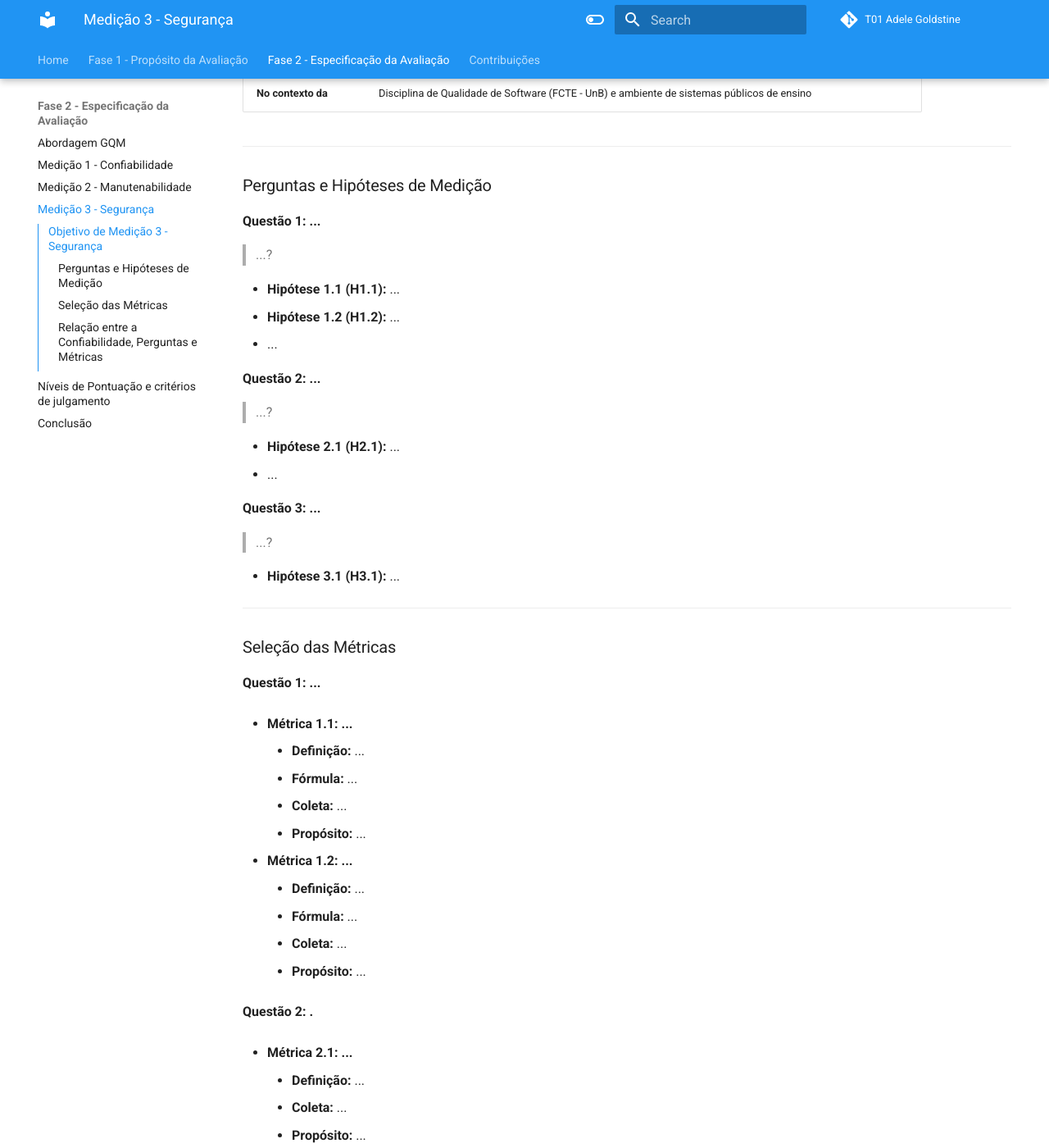
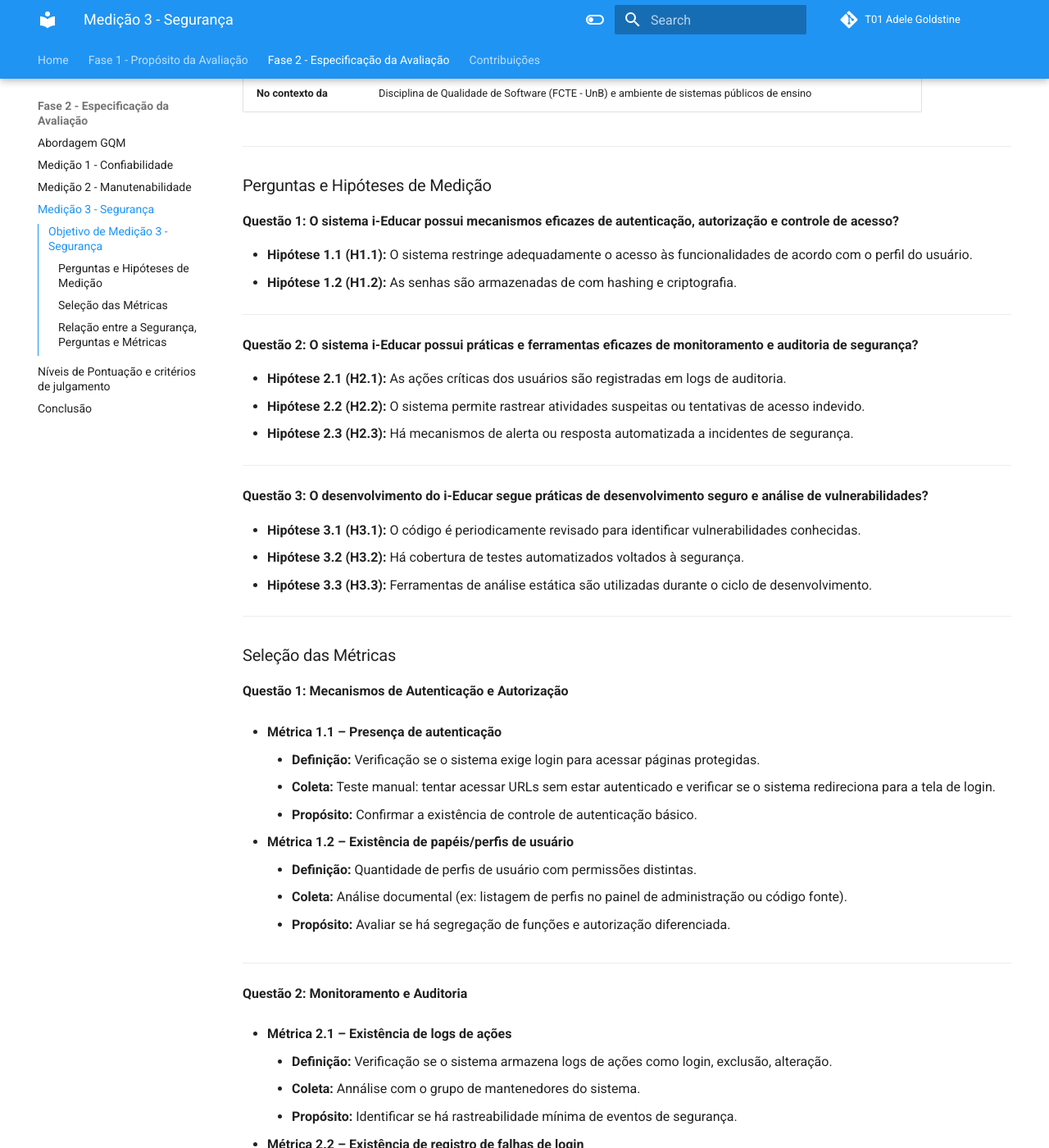
Before and after one commit to FCTE-Qualidade-de-Software-1/2025-2_T01_ADELE-GOLDSTINE, an MkDocs documentation site: the page built from docs/fase_2/Seguranca.md, in a window 1280 px wide and 1400 px high, scrolled down 1096 px. Shown: the whole window at 82% size. Built offline with MkDocs 1.6.1 and Material for MkDocs 9.7.7, drawn with Linux system fonts in a browser that asks for light colours; comment, search, counter and statistics services are not loaded; some of the changed text lies outside the part shown.

Commit message:
Adiciona questions e metrics

```diff
--- a/docs/fase_2/Seguranca.md
+++ b/docs/fase_2/Seguranca.md
@@ -30,63 +30,80 @@
 
 ---
 
+
 ### Perguntas e Hipóteses de Medição
 
-**Questão 1: ...**
-> ...?
+**Questão 1: O sistema i-Educar possui mecanismos eficazes de autenticação, autorização e controle de acesso?**
 
-* **Hipótese 1.1 (H1.1):** ...
-* **Hipótese 1.2 (H1.2):** ...
-* ...
+* **Hipótese 1.1 (H1.1):** O sistema restringe adequadamente o acesso às funcionalidades de acordo com o perfil do usuário.
+* **Hipótese 1.2 (H1.2):** As senhas são armazenadas de com hashing e criptografia.
 
-**Questão 2: ...**
-> ...?
+---
 
-* **Hipótese 2.1 (H2.1):** ...
-* ...
+**Questão 2: O sistema i-Educar possui práticas e ferramentas eficazes de monitoramento e auditoria de segurança?**
 
-**Questão 3: ...**
-> ...?
+* **Hipótese 2.1 (H2.1):** As ações críticas dos usuários são registradas em logs de auditoria.
+* **Hipótese 2.2 (H2.2):** O sistema permite rastrear atividades suspeitas ou tentativas de acesso indevido.
+* **Hipótese 2.3 (H2.3):** Há mecanismos de alerta ou resposta automatizada a incidentes de segurança.
 
-* **Hipótese 3.1 (H3.1):** ...
+---
+
+**Questão 3: O desenvolvimento do i-Educar segue práticas de desenvolvimento seguro e análise de vulnerabilidades?**
+
+* **Hipótese 3.1 (H3.1):** O código é periodicamente revisado para identificar vulnerabilidades conhecidas.
+* **Hipótese 3.2 (H3.2):** Há cobertura de testes automatizados voltados à segurança.
+* **Hipótese 3.3 (H3.3):** Ferramentas de análise estática são utilizadas durante o ciclo de desenvolvimento.
 
 ---
 
 ### Seleção das Métricas
 
-**Questão 1: ...**
+**Questão 1: Mecanismos de Autenticação e Autorização**
 
-* **Métrica 1.1: ...**
-    * **Definição:** ...
-    * **Fórmula:** ...
-    * **Coleta:** ...
-    * **Propósito:** ...
+* **Métrica 1.1 – Presença de autenticação**
+    * **Definição:** Verificação se o sistema exige login para acessar páginas protegidas.
+    * **Coleta:** Teste manual: tentar acessar URLs sem estar autenticado e verificar se o sistema redireciona para a tela de login.
+    * **Propósito:** Confirmar a existência de controle de autenticação básico.
 
-* **Métrica 1.2: ...**
-
-    * **Definição:** ...
-    * **Fórmula:** ...
-    * **Coleta:** ...
-    * **Propósito:** ...
-
-**Questão 2: .**
-
-* **Métrica 2.1: ...**
-
-    * **Definição:** ...
-    * **Coleta:** ...
-    * **Propósito:** ...
-
-**Questão 3: ...**
-
-* **Métrica 3.1: ...**
-
-    * **Definição:** ...
-    * **Coleta:** ...
-    * **Propósito:** ...
+* **Métrica 1.2 – Existência de papéis/perfis de usuário**
+    * **Definição:** Quantidade de perfis de usuário com permissões distintas.
+    * **Coleta:** Análise documental (ex: listagem de perfis no painel de administração ou código fonte).
+    * **Propósito:** Avaliar se há segregação de funções e autorização diferenciada.
 
 ---
 
-### Relação entre a Confiabilidade, Perguntas e Métricas
+**Questão 2: Monitoramento e Auditoria**
 
-![Relação entre a Confiabilidade, Perguntas e Métricas]()
+* **Métrica 2.1 – Existência de logs de ações**
+    * **Definição:** Verificação se o sistema armazena logs de ações como login, exclusão, alteração.
+    * **Coleta:** Annálise com o grupo de mantenedores do sistema.
+    * **Propósito:** Identificar se há rastreabilidade mínima de eventos de segurança.
+
+* **Métrica 2.2 – Existência de registro de falhas de login**
+    * **Definição:** Verificação se tentativas de login incorretas são registradas.
+    * **Coleta:** Tentar efetuar logins inválidos e verificar se o evento é exibido em logs ou relatórios.
+    * **Propósito:** Avaliar a capacidade de monitorar possíveis ataques de força bruta.
+
+---
+
+**Questão 3: Desenvolvimento Seguro**
+
+* **Métrica 3.1 – Presença de testes automatizados**
+    * **Definição:** Quantidade de testes automatizados existentes no projeto.
+    * **Coleta:** Inspecionar repositório.
+    * **Propósito:** Confirmar práticas básicas de validação de código.
+
+* **Métrica 3.2 – Frequência de atualizações de dependências**
+    * **Definição:** Intervalo médio entre atualizações de dependências do projeto.
+    * **Coleta:** Analisar histórico de commits e datas de atualização.
+    * **Propósito:** Avaliar se o projeto é mantido atualizado e protegido contra vulnerabilidades conhecidas.
+
+---
+
+### Relação entre a Segurança, Perguntas e Métricas
+
+| **Questão** | **Métricas Simplificadas** | **Tipo de Coleta** |
+| ------------ | --------------------------- | ------------------ |
+| 1 – Autenticação e Autorização | Presença de autenticação; Perfis de usuário | Teste manual / Análise documental |
+| 2 – Monitoramento e Auditoria | Existência de logs; Registro de falhas de login | Teste funcional / Observação |
+| 3 – Desenvolvimento Seguro | Presença de testes; Frequência de atualização de dependências | Inspeção do repositório / Histórico de commits |
```
Also changed, not shown: docs/contribuicoes/fase-2.md (+1 -1 lines).
